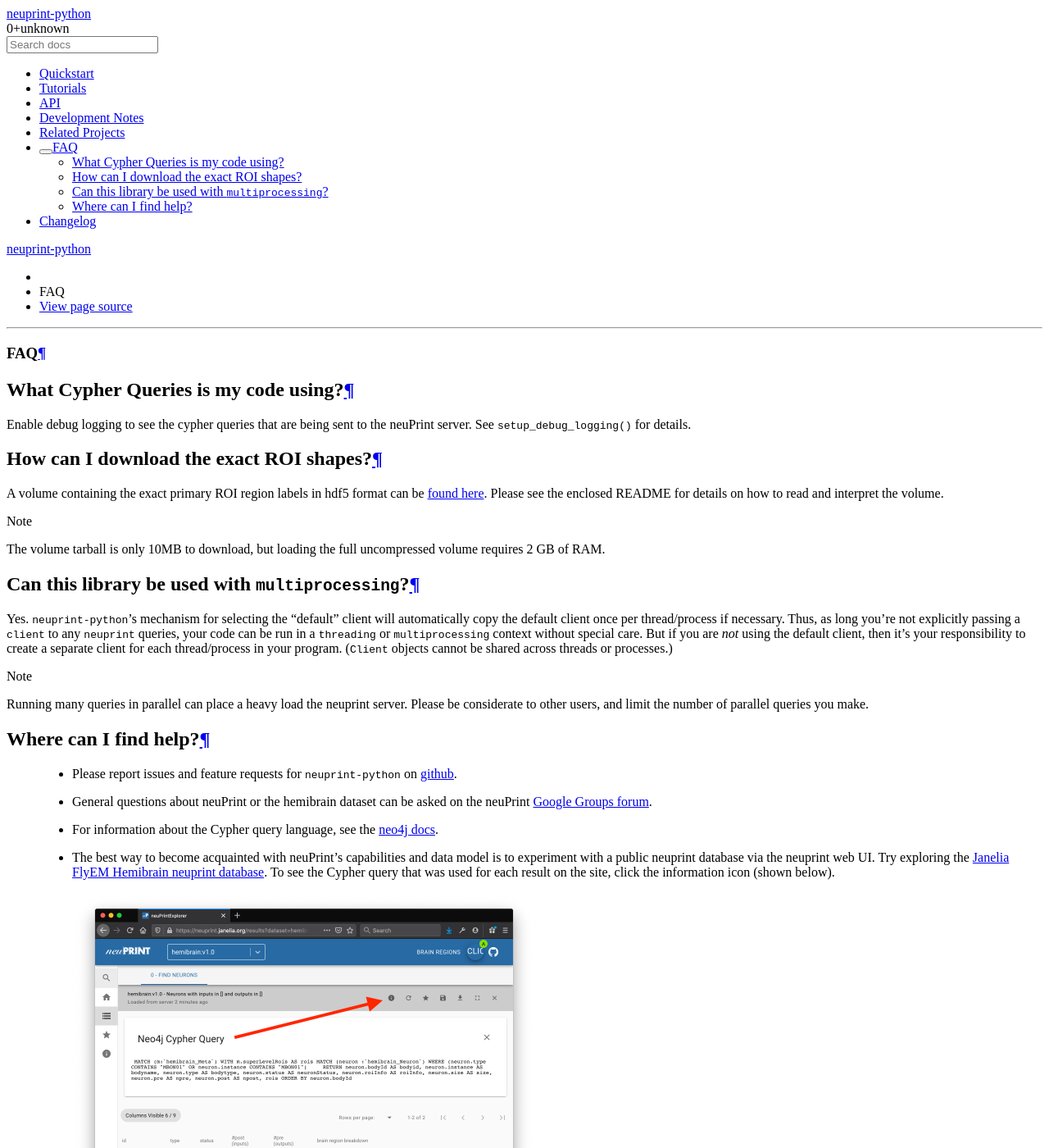
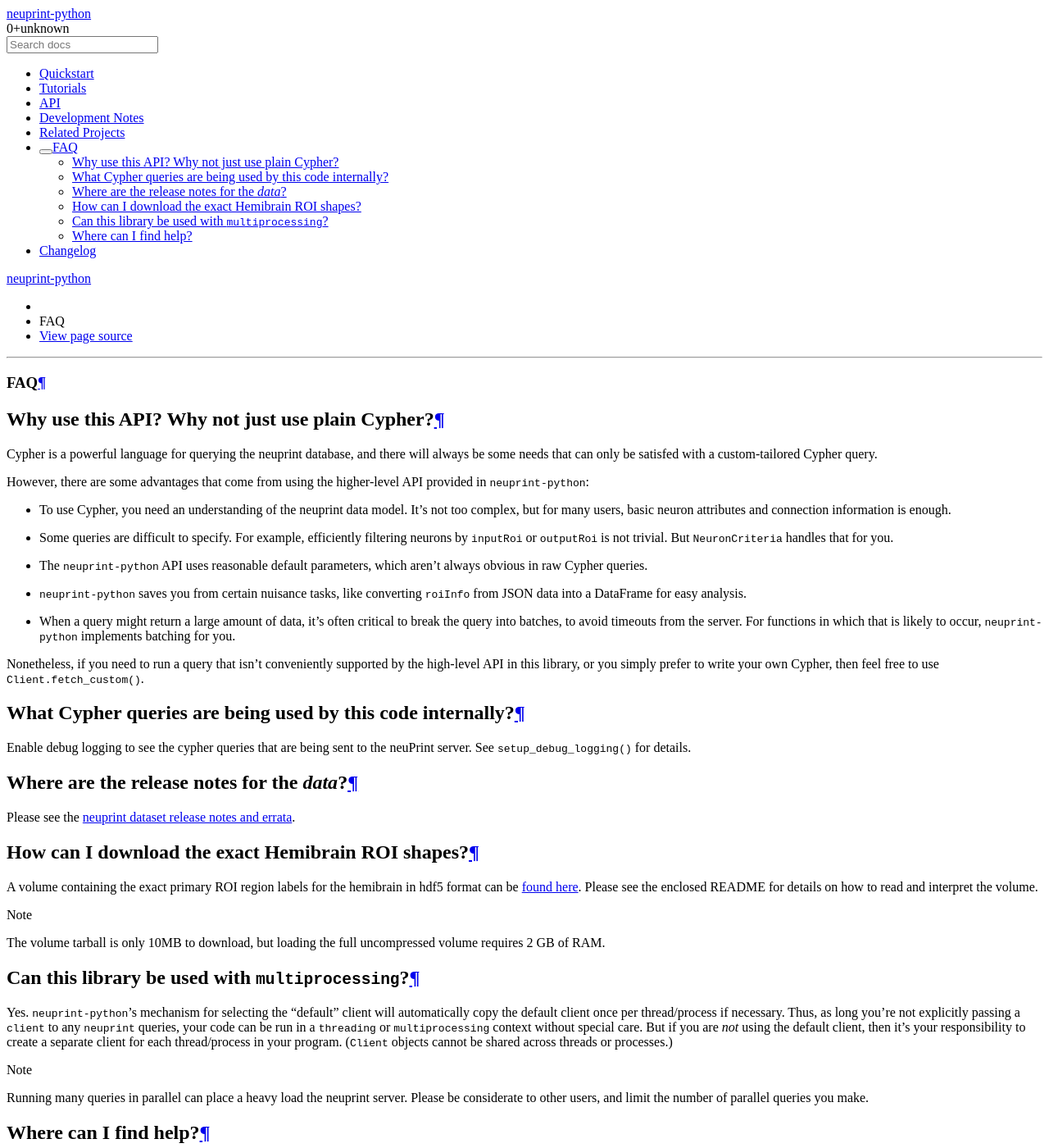
Before and after one commit to connectome-neuprint/neuprint-python, a Sphinx documentation site: the page built from docs/source/faq.rst, in a window 1280 px wide and 1400 px high. Shown: the whole window at 82% size. Built offline with Sphinx 7.4.7 and the Read the Docs theme 2.0.0, drawn with Linux system fonts in a browser that asks for light colours; pages that are not in the unit, such as notebooks, are missing from menus.

```diff
--- a/docs/source/faq.rst
+++ b/docs/source/faq.rst
@@ -3,16 +3,52 @@
 FAQ
 ===
 
-What Cypher Queries is my code using?
--------------------------------------
+Why use this API? Why not just use plain Cypher?
+------------------------------------------------
+
+Cypher is a powerful language for querying the neuprint database,
+and there will always be some needs that can only be satisfed with
+a custom-tailored Cypher query.
+
+However, there are some advantages that come from using the higher-level
+API provided in ``neuprint-python``:
+
+* To use Cypher, you need an understanding of the neuprint data model.
+  It's not too complex, but for many users, basic neuron attributes and
+  connection information is enough.
+* Some queries are difficult to specify.  For example, efficiently filtering neurons
+  by ``inputRoi`` or ``outputRoi`` is not trivial.  But ``NeuronCriteria`` handles that for you.
+* The ``neuprint-python`` API uses reasonable default parameters,
+  which aren't always obvious in raw Cypher queries.
+* ``neuprint-python`` saves you from certain nuisance tasks, like converting ``roiInfo``
+  from JSON data into a DataFrame for easy analysis.
+* When a query might return a large amount of data, it's often critical to break the query
+  into batches, to avoid timeouts from the server.  For functions in which that is likely to occur,
+  ``neuprint-python`` implements batching for you.
+
+Nonetheless, if you need to run a query that isn't conveniently
+supported by the high-level API in this library,
+or you simply prefer to write your own Cypher,
+then feel free to use :py:meth:`.Client.fetch_custom()`.
+
+
+What Cypher queries are being used by this code internally?
+-----------------------------------------------------------
 
 Enable debug logging to see the cypher queries that are being sent to the neuPrint server.
 See :py:func:`.setup_debug_logging()` for details.
 
-How can I download the exact ROI shapes?
-----------------------------------------
 
-A volume containing the exact primary ROI region labels in hdf5 format can be `found here`_.
+Where are the release notes for the *data*?
+-------------------------------------------
+
+Please see the `neuprint dataset release notes and errata <https://neuprint.janelia.org/releasenotes>`_.
+
+
+How can I download the exact Hemibrain ROI shapes?
+--------------------------------------------------
+
+A volume containing the exact primary ROI region labels for the hemibrain in hdf5 format can be `found here`_.
 Please see the enclosed README for details on how to read and interpret the volume.
 
 .. note::
@@ -20,6 +56,7 @@ Please see the enclosed README for details on how to read and interpret the volu
    The volume tarball is only 10MB to download, but loading the full uncompressed volume requires 2 GB of RAM.
 
 .. _found here: https://storage.cloud.google.com/hemibrain/v1.1/hemibrain-v1.1-primary-roi-segmentation.tar.gz
+
 
 Can this library be used with ``multiprocessing``?
 --------------------------------------------------
@@ -36,6 +73,7 @@ a separate client for each thread/process in your program.
 
     Running many queries in parallel can place a heavy load the neuprint server.
     Please be considerate to other users, and limit the number of parallel queries you make.
+
 
 Where can I find help?
 ----------------------
```
Also changed, not shown: docs/source/changelog.rst (+16 -1 lines).
